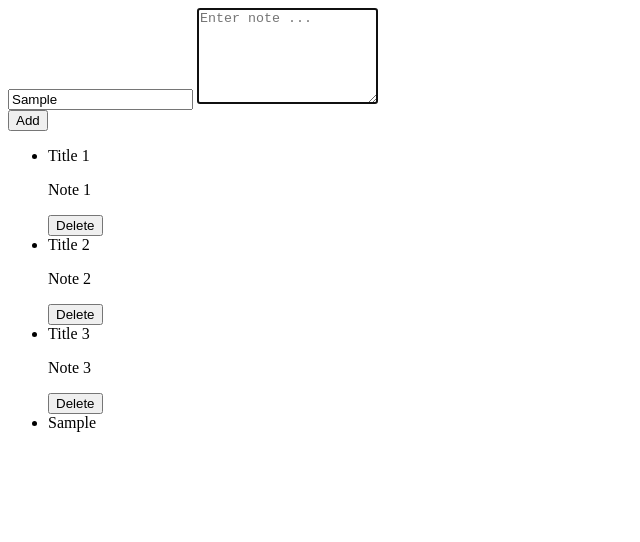
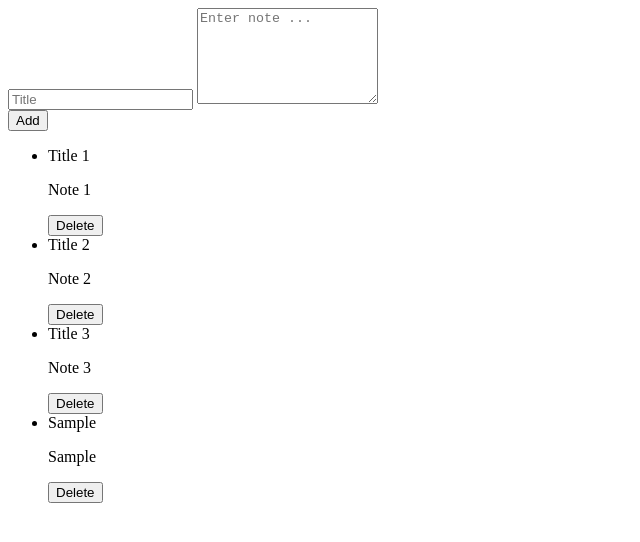
Before and after one commit to Laibaax/Notes, a plain HTML site: page index.html in a window 1280 px wide. Both pictures are taken after typing "Sample", "Sample" into the empty fields and a click on the button "Add". Shown: the whole page, without its empty margins (0-640 px from the left). Drawn offline with nearby package versions, Linux system fonts and the light colour scheme.

Commit message:
Step 13: implement new model

```diff
--- a/index.html
+++ b/index.html
@@ -45,6 +45,7 @@
         </li>
       </ul>
     </main>
+    <script src="https://cdnjs.cloudflare.com/ajax/libs/crypto-js/4.1.1/crypto-js.min.js" integrity="sha512-E8QSvWZ0eCLGk4km3hxSsNmGWbLtSCSUcewDQPQWZF6pEU8GlT8a5fF32wOl1i8ftdMhssTrF/OhyGWwonTcXA==" crossorigin="anonymous" referrerpolicy="no-referrer"></script>
     <script src="/index.js"></script>
   </body>
 </html>
--- a/index.js
+++ b/index.js
@@ -10,8 +10,24 @@ const notes = [
   // see HTML
   function buildLIItem(note) {
     const item = document.createElement("li");
-    item.textContent = note;
-    item.addEventListener("click", handleClickLIItem);
+    item.id = note.id;
+
+    const article = document.createElement("article");
+    const title = document.createElement("header");
+    title.textContent = note.title;
+    const text = document.createElement("p");
+    text.textContent = note.text;
+
+    const controls = document.createElement("div");
+    const button = document.createElement("button");
+    button.textContent = "Delete";
+    button.addEventListener("click", handleClickDelete(note.id));
+    controls.appendChild(button);
+
+    article.appendChild(title);
+    article.appendChild(text);
+    article.appendChild(controls);
+    item.appendChild(article);
     return item;
   }
   // Controller
@@ -24,19 +40,37 @@ const notes = [
     add();
   }
 
-  function handleClickLIItem(event) {
-    const list = document.getElementById("list");
-    list.removeChild(event.target);
-  }
+  function handleClickDelete(id) {
+    return function () {
+      const item = document.getElementById(id);
+      const list = document.getElementById("list");
+      list.removeChild(item);
+      const pos = notes.findIndex((note) => note.id === id);
+      notes.splice(pos, 1);
+    };
+}
+
   function add() {
-    const input = document.getElementById("text");
-    const note = input.value;
-    if (note) {
+    const title = document.getElementById("title");
+    const text = document.getElementById("text");
+    if (title.value || text.value) {
       const list = document.getElementById("list");
+      const note = createNote(title.value, text.value);
       const item = buildLIItem(note);
       list.appendChild(item);
       notes.push(note);
-      input.value = "";
-      input.focus();
+      title.value = "";
+      text.value = "";
     }
   }
+
+  function createNote(title, text) {
+    const id = generateId(title, text);
+    return { id, title, text };
+  }
+
+  function generateId(title, text, length = 10) {
+    return CryptoJS.SHA256(title + text + new Date())
+      .toString()
+      .substring(0, length);
+  }
```
